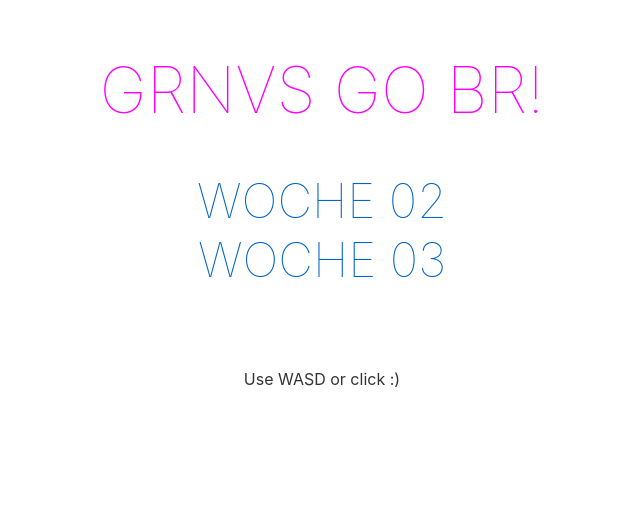
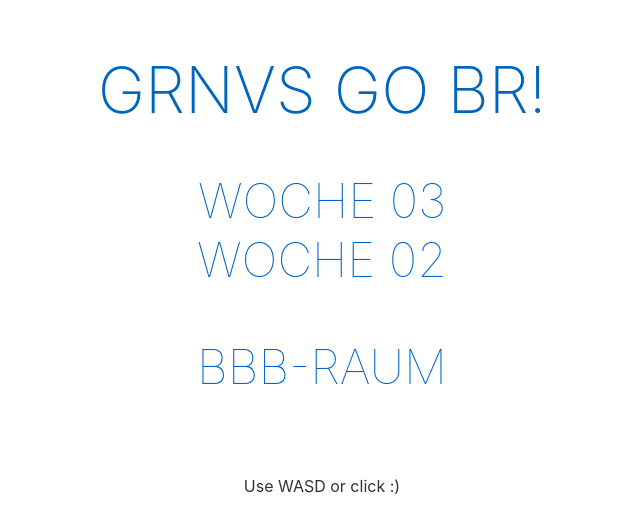
Before and after one commit to mkienitz/docker-web, a Svelte app: page / in a window 1280 px wide. Shown: the top 532 px of the page, without its empty margins (318-958 px from the left). Built offline with nearby package versions, Linux system fonts and the light colour scheme.

Commit message:
Reorder sheets, default color TUM blue, adjust foot note

```diff
--- a/src/App.svelte
+++ b/src/App.svelte
@@ -58,7 +58,8 @@
 			<li><a href="/files/toolkit{sheet}.pdf">Woche {sheet}</a></li>
 		{/each}
 	</ul>
-	<p>Use WASD or click :)</p>
+	<p class="BBB"><a href="https://bbb.maxkienitz.com">BBB-Raum</a></p>
+	<p class="footnote">Use WASD or click :)</p>
 </main>
 
 <style>
@@ -73,21 +74,21 @@
 		color: var(--color);
 		text-transform: uppercase;
 		font-size: 4em;
-		font-weight: 100;
+		font-weight: 200;
 	}
 
 	ul {
 		padding: 0;
 	}
 
-	li {
+	li, .BBB {
 		text-transform: uppercase;
 		font-size: 3em;
 		font-weight: 100;
 		list-style-type: none;
 	}
 
-	p {
+	.footnote {
 		margin-top: 5em;
 	}
 
--- a/src/main.js
+++ b/src/main.js
@@ -5,8 +5,8 @@ const app = new App({
 	props: {
 		name: 'GRNVS GO BR!',
 		len: 0,
-		color: '#ff00ff',
-		tutorSheets: ['02', '03']
+		color: '#0065bd',
+		tutorSheets: ['03', '02']
 	}
 });
 
```
